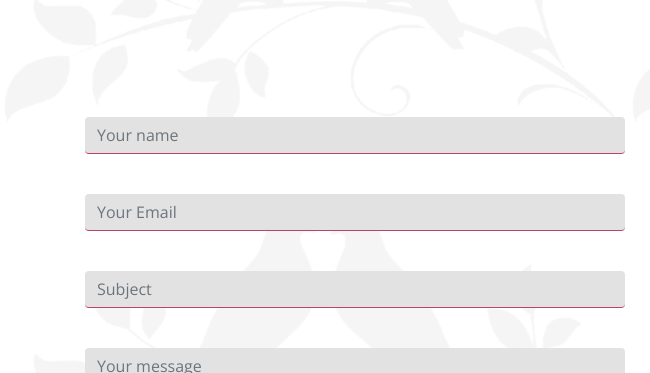
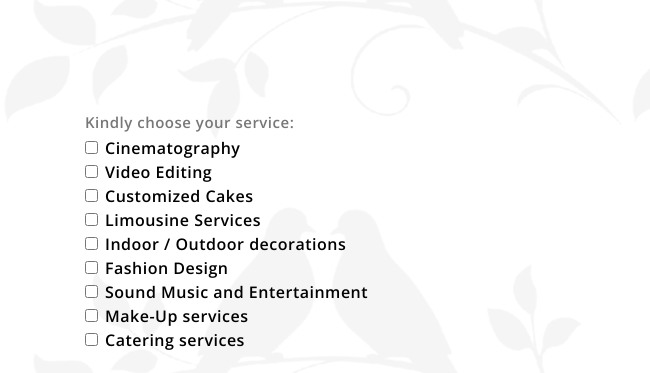
Before and after one commit to akulamartin/akulamartin.github.io, a plain HTML site: page contact.html in a window 1280 px wide. Shown: the part 536-909 px from the top of the page, 0-650 px from the left. Drawn offline with nearby package versions, Linux system fonts and the light colour scheme; grey boxes are pictures that could not be loaded.

Commit message:
Cheboxes

```diff
--- a/contact.html
+++ b/contact.html
@@ -101,7 +101,62 @@
         <!---728x90--->
 	   <div class="row py-md-5 py-sm-3">
             <div class="col-md-6">
+                <p class="mt-3 mx-auto">Kindly choose your service:</p>
                 <form id="contact-form" name="myForm" class="form" action="#" onsubmit="return validateForm()" method="POST">
+                    <div class="form-check">
+                        <input class="form-check-input" type="checkbox" value="" id="flexCheckDefault" id="cinematography" name="cinematography">
+                        <label class="form-check-label" for="flexCheckDefault">
+                        Cinematography
+                        </label>
+                    </div>
+                    <div class="form-check">
+                        <input class="form-check-input" type="checkbox" value="" id="flexCheckDefault" id="videoediting" name="videoediting">
+                        <label class="form-check-label" for="flexCheckDefault">
+                        Video Editing
+                        </label>
+                    </div>
+                    <div class="form-check">
+                        <input class="form-check-input" type="checkbox" value="" id="flexCheckDefault" id="customizedcakes" name="customizedcakes">
+                        <label class="form-check-label" for="flexCheckDefault">
+                        Customized Cakes
+                        </label>
+                    </div>
+                    <div class="form-check">
+                        <input class="form-check-input" type="checkbox" value="" id="flexCheckDefault" id="limousineservices" name="limousineservices">
+                        <label class="form-check-label" for="flexCheckDefault">
+                        Limousine Services
+                        </label>
+                    </div>
+                    <div class="form-check">
+                        <input class="form-check-input" type="checkbox" value="" id="flexCheckDefault" id="indooroutdoordecorations" name="indooroutdoordecorations">
+                        <label class="form-check-label" for="flexCheckDefault">
+                        Indoor / Outdoor decorations
+                        </label>
+                    </div>
+                    <div class="form-check">
+                        <input class="form-check-input" type="checkbox" value="" id="flexCheckDefault" id="fashiondesign" name="fashiondesign">
+                        <label class="form-check-label" for="flexCheckDefault">
+                        Fashion Design
+                        </label>
+                    </div>
+                    <div class="form-check">
+                        <input class="form-check-input" type="checkbox" value="" id="flexCheckDefault" id="soundmusicandentertainment" name="soundmusicandentertainment">
+                        <label class="form-check-label" for="flexCheckDefault">
+                        Sound Music and Entertainment
+                        </label>
+                    </div>
+                    <div class="form-check">
+                        <input class="form-check-input" type="checkbox" value="" id="flexCheckDefault" id="makeupservices" name="makeupservices">
+                        <label class="form-check-label" for="flexCheckDefault">
+                        Make-Up services
+                        </label>
+                    </div>
+                    <div class="form-check">
+                        <input class="form-check-input" type="checkbox" value="" id="flexCheckDefault" id="cateringservices" name="cateringservices">
+                        <label class="form-check-label" for="flexCheckDefault">
+                        Catering services
+                        </label>
+                    </div>
                     <div class="form-group">
                         <label class="form-label" id="nameLabel" for="name"></label>
                         <input type="text" class="form-control" id="name" name="name" placeholder="Your name" tabindex="1">
```
